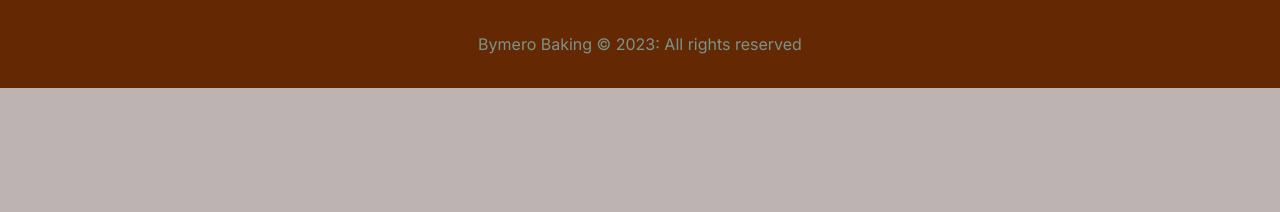
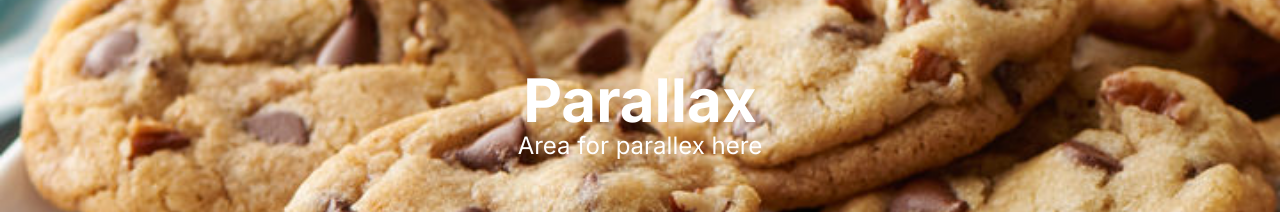
Before and after one commit to kennethkvs/bymero-baking, a Next.js app: page /about in a window 1280 px wide. Shown: the part 712-924 px from the top of the page. Before the commit the page ends 800 px from the top, so only its background shows below. Built offline with nearby package versions, Linux system fonts and the light colour scheme.

Commit message:
Add AboutParallax

```diff
--- a/src/app/about/page.js
+++ b/src/app/about/page.js
@@ -3,6 +3,7 @@
 import Footer from "@/components/Footer";
 import AboutHero from "@/components/AboutHero";
 import Navbar from "@/components/Navbar";
+import AboutParallax from "@/components/AboutParallax";
 
 export default function AboutPage() {
   return (
@@ -10,6 +11,7 @@ export default function AboutPage() {
       <Navbar />
       <div className="pb-20">
         <AboutHero />
+        <AboutParallax />
       </div>
       <Footer className="absolute bottom-0 h-20 w-full" />
     </div>
--- /dev/null
+++ b/src/components/AboutParallax.jsx
@@ -0,0 +1,10 @@
+import React from "react";
+
+export default function AboutParallax() {
+  return (
+    <div className="flex h-screen flex-col items-center justify-center bg-[url('/images/cookies.jpg')] bg-cover">
+      <div className="text-6xl font-bold text-white">Parallax</div>
+      <div className="text-2xl text-white">Area for parallex here</div>
+    </div>
+  );
+}
```
